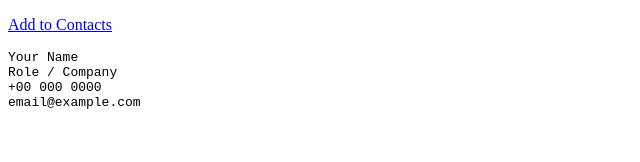
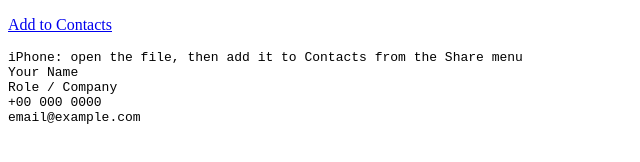
Before and after one commit to 6bwrxn5xrt-svg/6bwrxn5xrt-svg, a plain HTML site: page index.html in a window 1280 px wide. Shown: the whole page, without its empty margins (0-640 px from the left). Drawn offline with Linux system fonts and the light colour scheme.

Commit message:
Update index.html

```diff
--- a/index.html
+++ b/index.html
@@ -9,8 +9,8 @@
 <body>
 
 <p><a href="contact.vcf">Add to Contacts</a></p>
-
 <pre>
+iPhone: open the file, then add it to Contacts from the Share menu
 Your Name
 Role / Company
 +00 000 0000
```
